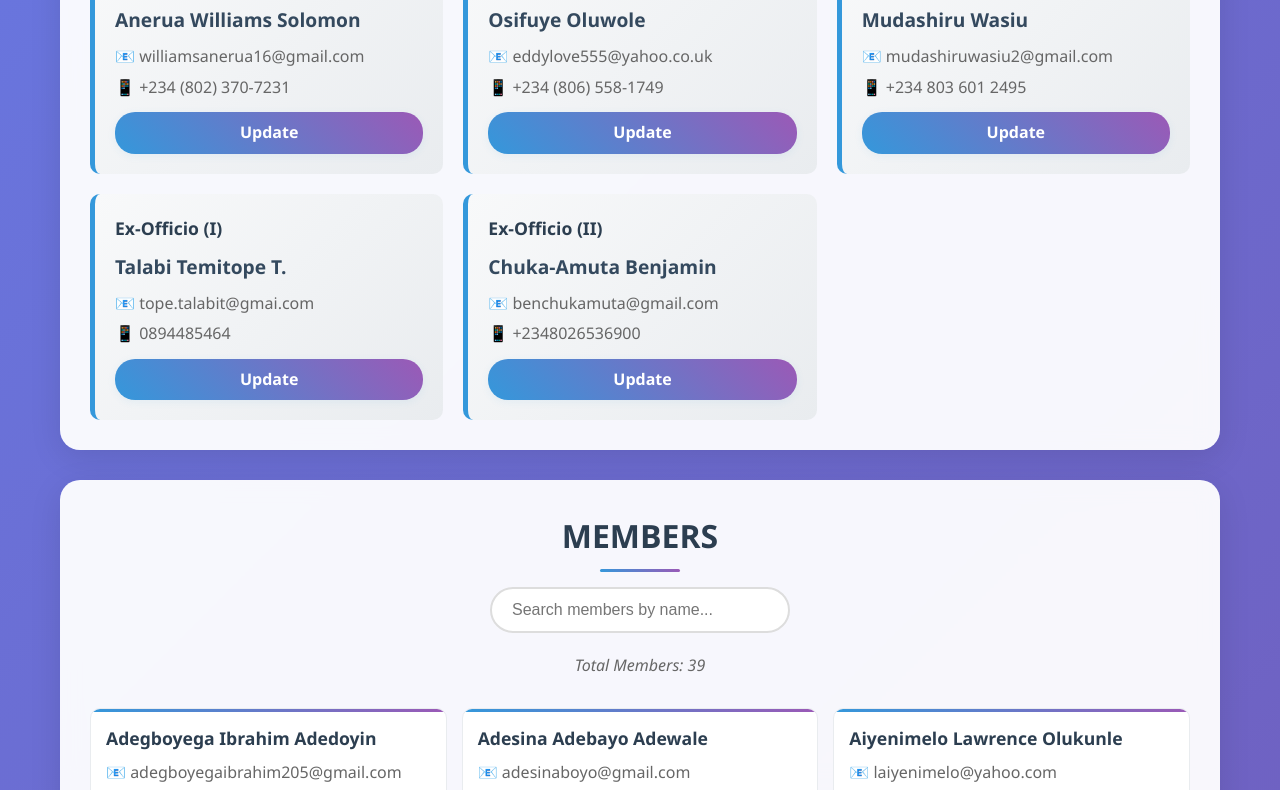
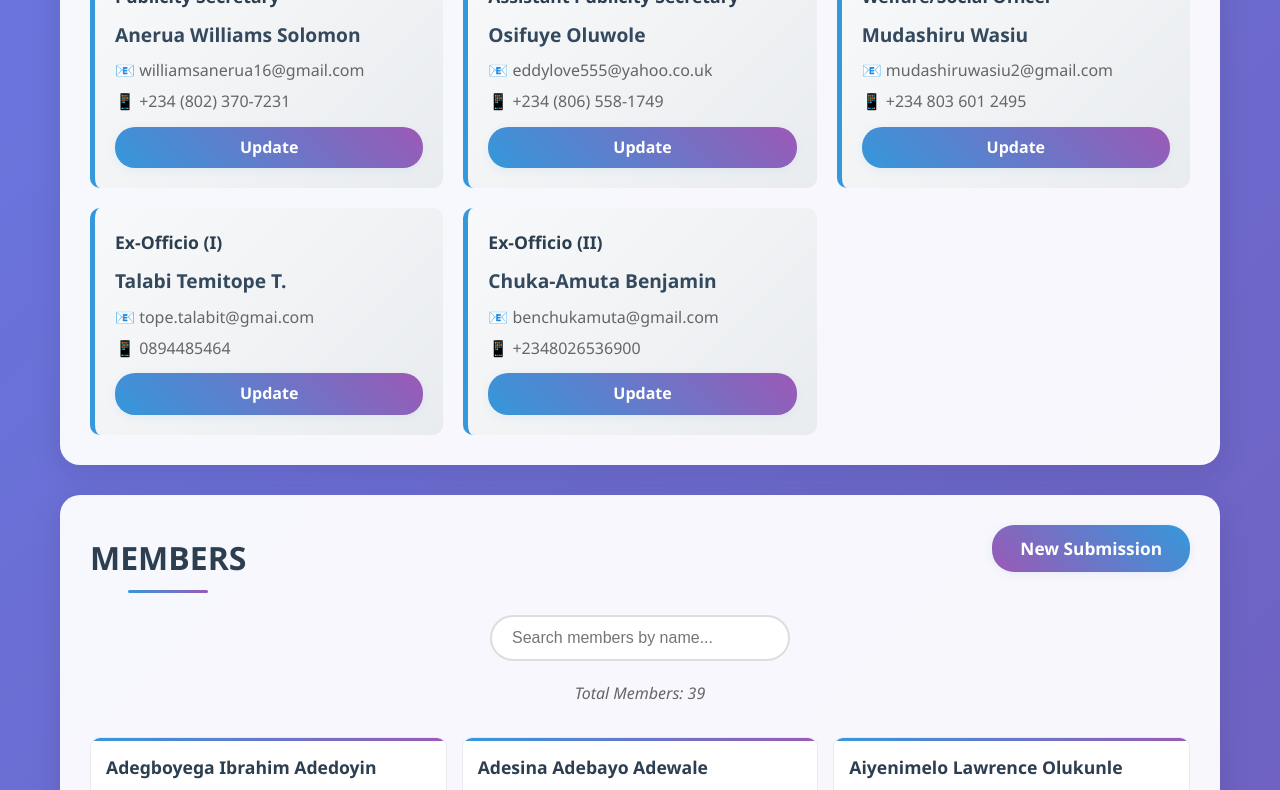
Before and after one commit to Inegben/SFCOBA88, a plain HTML site: page index.html in a window 1280 px wide. Shown: the part 991-1781 px from the top of the page. Drawn offline with Linux system fonts and the light colour scheme.

Commit message:
Update index.html

```diff
--- a/index.html
+++ b/index.html
@@ -67,11 +67,19 @@
             box-shadow: 0 8px 32px rgba(0, 0, 0, 0.1);
         }
 
+        .section-header-flex {
+            display: flex;
+            align-items: center;
+            justify-content: space-between;
+            gap: 18px;
+            margin-bottom: 25px;
+        }
+
         .section-title {
             color: #2c3e50;
             font-size: 2em;
-            margin-bottom: 25px;
-            text-align: center;
+            margin-bottom: 0;
+            text-align: left;
             position: relative;
         }
 
@@ -222,6 +230,28 @@
             color: #fff;
         }
 
+        .new-submission-btn {
+            display: inline-block;
+            margin: 0 0 18px 0;
+            padding: 10px 28px;
+            background: linear-gradient(45deg, #9b59b6, #3498db);
+            color: #fff;
+            border: none;
+            border-radius: 22px;
+            font-size: 1.08em;
+            font-weight: 700;
+            text-align: center;
+            text-decoration: none;
+            transition: background 0.3s, box-shadow 0.3s;
+            box-shadow: 0 2px 8px rgba(52, 152, 219, 0.10);
+            cursor: pointer;
+        }
+
+        .new-submission-btn:hover {
+            background: linear-gradient(45deg, #3498db, #9b59b6);
+            color: #fff;
+        }
+
         @media (max-width: 768px) {
             .header h1 {
                 font-size: 2em;
@@ -257,7 +287,10 @@
         </div>
 
         <div class="section">
-            <h2 class="section-title">OFFICERS (2024-2027)</h2>
+            <div class="section-header-flex">
+                <h2 class="section-title">OFFICERS (2024-2027)</h2>
+                <a class="new-submission-btn" href="https://forms.gle/mJCVZhgKtsUYACtr6" target="_blank">New Submission</a>
+            </div>
             <div class="officers-grid">
                 <div class="officer-card">
                     <div class="officer-title">Chairman</div>
@@ -350,7 +383,10 @@
         </div>
 
         <div class="section">
-            <h2 class="section-title">MEMBERS</h2>
+            <div class="section-header-flex">
+                <h2 class="section-title">MEMBERS</h2>
+                <a class="new-submission-btn" href="https://forms.gle/mJCVZhgKtsUYACtr6" target="_blank">New Submission</a>
+            </div>
             <div class="search-container">
                 <input type="text" class="search-input" id="searchInput" placeholder="Search members by name...">
             </div>
```
